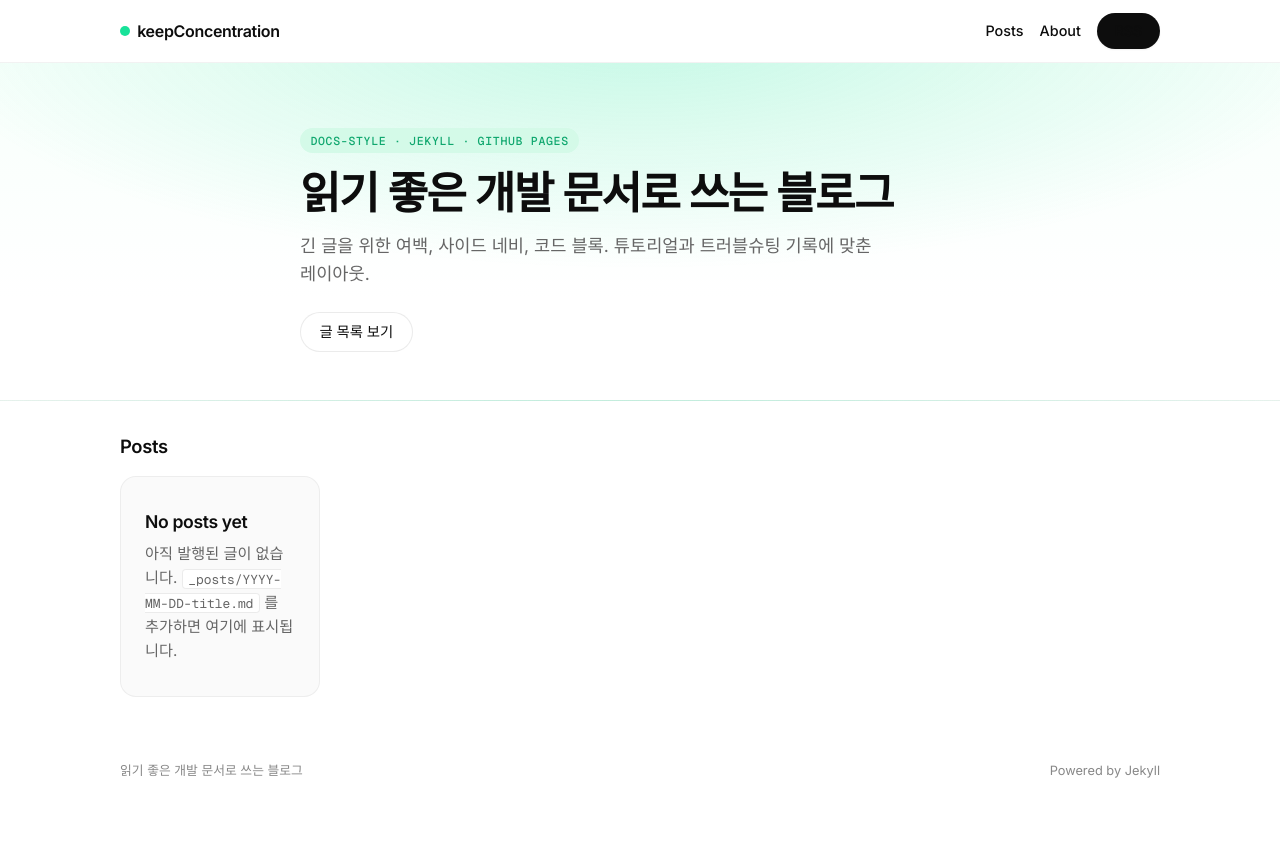
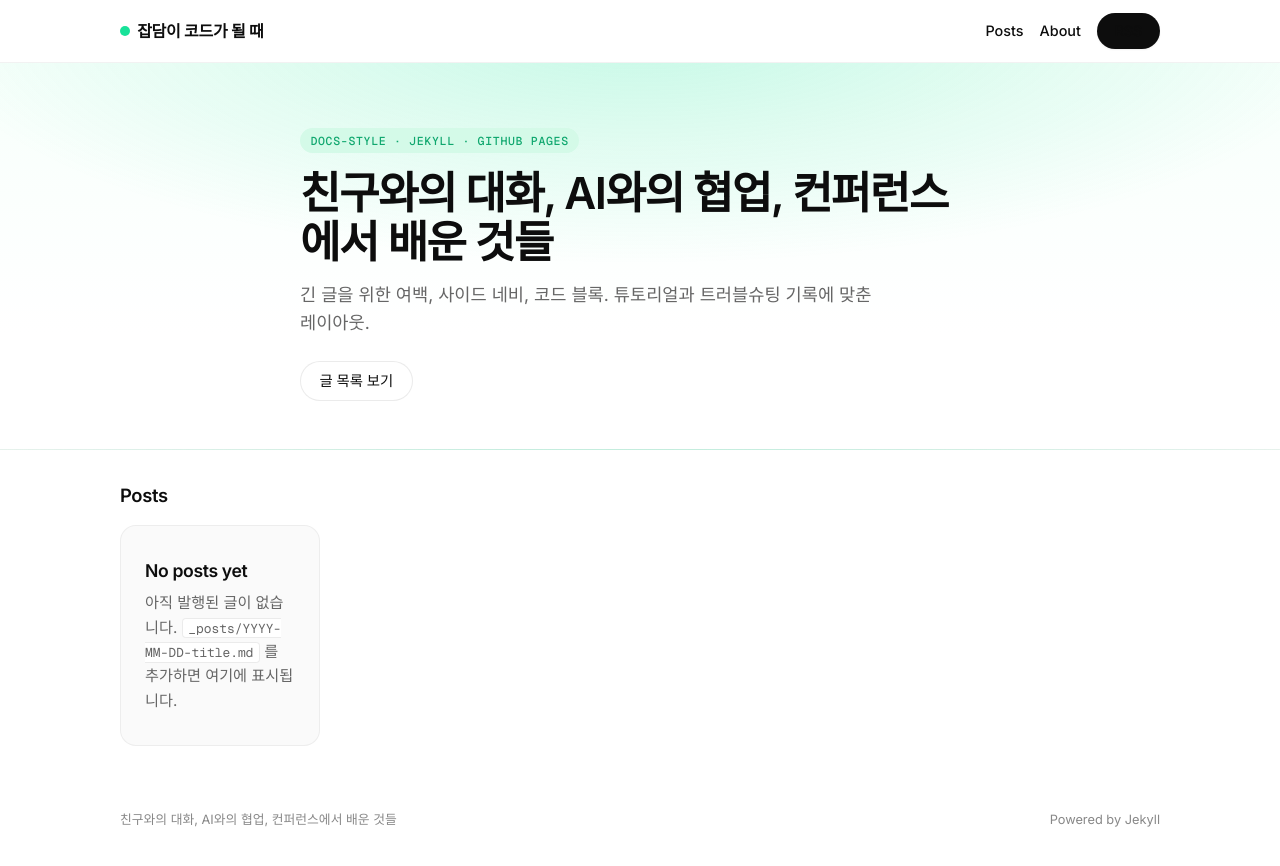
Before and after one commit to keepConcentration/keepConcentration.github.io, a Jekyll site: the page built from index.md, in a window 1280 px wide. Shown: the top 866 px of the page. Built offline with Jekyll 4.4.1, drawn with Linux system fonts in a browser that asks for light colours.

Commit message:
사이트 제목/부제목 변경: 잡담이 코드가 될 때

```diff
--- a/_config.yml
+++ b/_config.yml
@@ -1,5 +1,5 @@
-title: keepConcentration
-description: 읽기 좋은 개발 문서로 쓰는 블로그
+title: 잡담이 코드가 될 때
+description: 친구와의 대화, AI와의 협업, 컨퍼런스에서 배운 것들
 tagline: 긴 글을 위한 여백, 사이드 네비, 코드 블록. 튜토리얼과 트러블슈팅 기록에 맞춘 레이아웃.
 url: "https://keepConcentration.github.io"
 baseurl: ""
```
